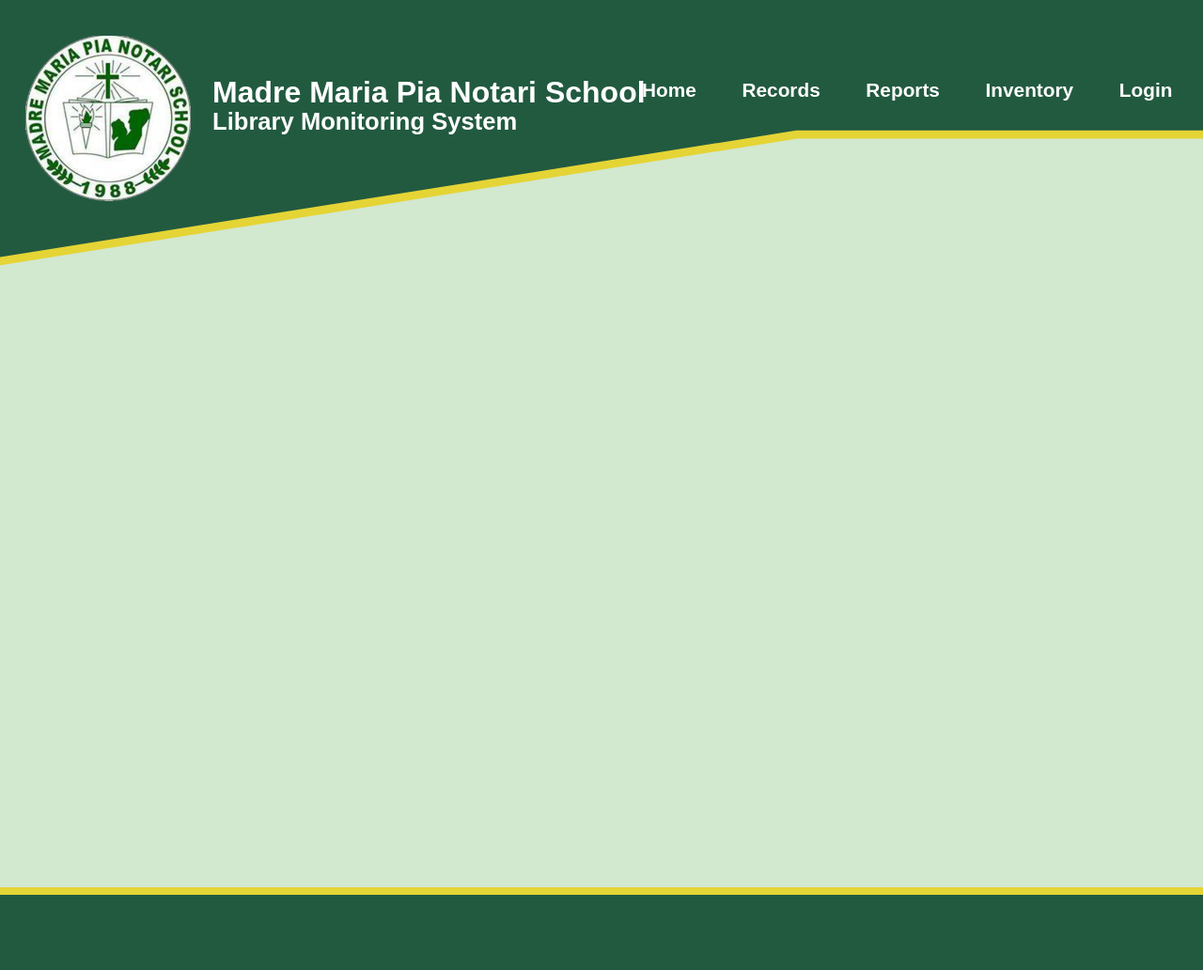
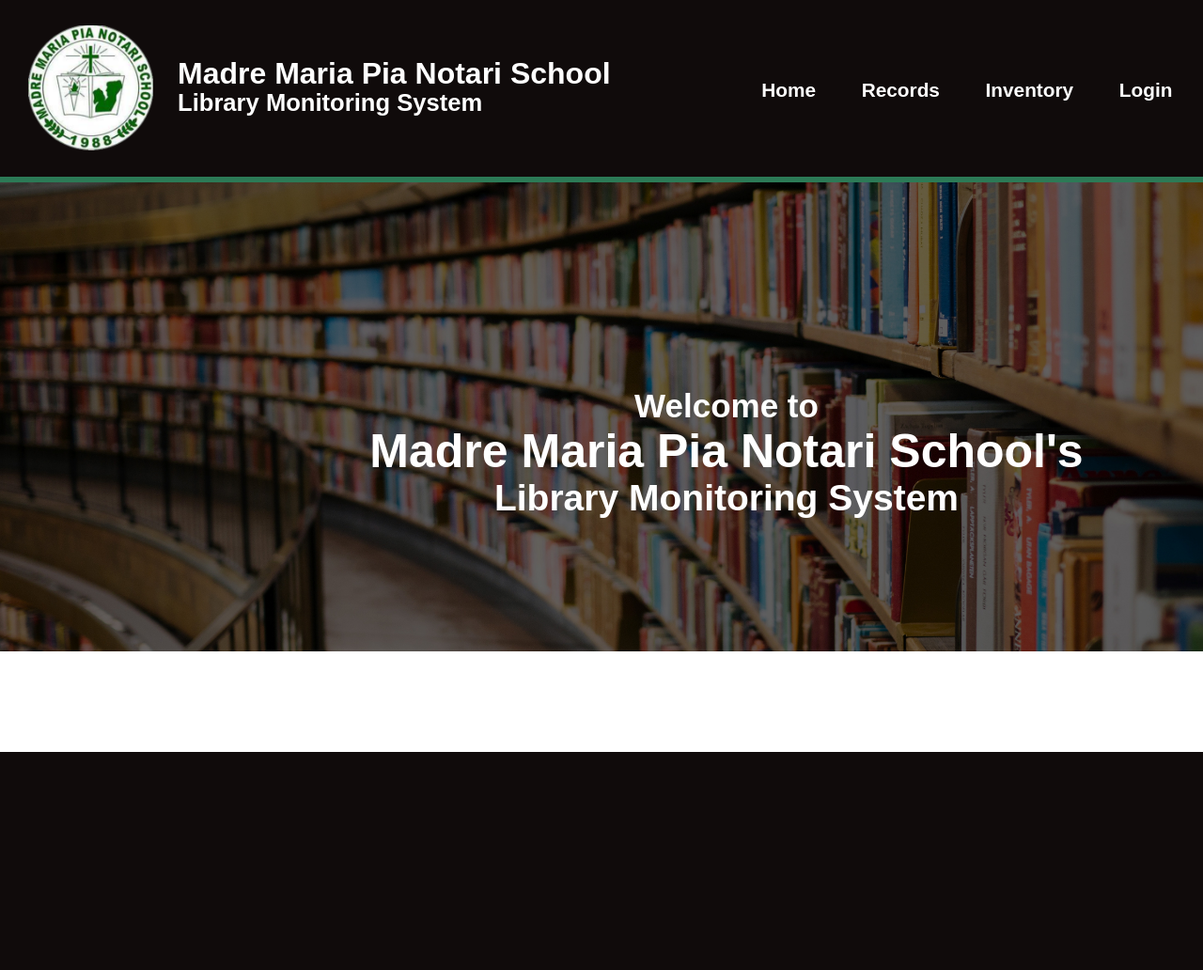
Before and after one commit to HajileTrebla/LibraryInformationMonitoringSystem, a PHP site: page / in a window 1280 px wide. Shown: the whole page at 94% size. After the commit the page ends 800 px from the top, so only its background shows below. Run offline with PHP 8.4, Linux system fonts and the light colour scheme.

Commit message:
Complete Home Page UI Update

```diff
--- /dev/null
+++ b/index.php
@@ -0,0 +1,45 @@
+<!DOCTYPE html>
+<html lang="en">
+<head>
+    <meta charset="UTF-8">
+    <meta name="viewport" content="width=device-width, initial-scale=1.0">
+    <title>Library Monitoring System</title>
+    <link rel="stylesheet" href="/LibraryInformationMonitoringSystem/stylesheets/main.css">
+</head>
+<body>
+    <div class="Header">
+        <div class="headerbg">
+            <div class="Logo"><a href="/LibraryInformationMonitoringSystem/index.php"><img src="/LibraryInformationMonitoringSystem/assets.img/MMPNS-Logo.png" alt=""></a>
+                <div class="Header Text">
+                    <span class="HH1"><h1>Madre Maria Pia Notari School
+                    <span class="HH2"> Library Monitoring System</span></h1></span>
+                </div>
+            </div>
+            <div class="RightOptions">
+                <ul class="Menu">
+                    <li><button class="Button">Login</button></li>
+                    <li><a href="../LibraryInformationMonitoringSystem/inventory.html">Inventory</a></li>
+                    <li><a href="../LibraryInformationMonitoringSystem/records.html">Records</a></li>
+                    <li><a href="../LibraryInformationMonitoringSystem/index.php">Home</a></li>
+                </ul>
+            </div>
+        </div>
+    </div>
+    <div class="Wrapper">
+        <div class="hero">
+            <div class="homeText">
+                <div class="line1">
+                    Welcome to
+                </div>
+                <div class="line2">
+                    Madre Maria Pia Notari School's
+                </div>
+                <div class="line3">
+                    Library Monitoring System
+                </div>
+            </div>
+        </div>
+    </div>
+
+</body>
+</html>
--- a/index.html
+++ b/index2.html
@@ -2,7 +2,7 @@
 <html lang="en">
 <head>
     <meta charset="UTF-8">
-    <meta name="viewport" content="width=device-width, initial-scale=1.0">
+    <meta name="viewport" content="width=device-width, initial-scale=1.0 user-scalable=0">
     <link rel="stylesheet" href="/LibraryInformationMonitoringSystem/stylesheets/main.css">
     <title>Library Monitoring System</title>
 </head>
--- a/stylesheets/main.css
+++ b/stylesheets/main.css
@@ -1,53 +1,53 @@
-body{
-    margin: 0px;
-    padding: 0px;
-    overflow-x: hidden;
-    background-color: #D2E8CF;
-    min-width: 1440px;
-    max-width: 1440px;
-}
+/*body{
+    background-image: url(../assets.img/bg.jpg);
+    background-repeat: no-repeat;
+    max-width: 100%;
+    max-height: 100%;
+    background-size: cover;
+} */
 
-.Header{
-    /*
+.hero{
     width: 100%;
-    height: 15em;
-    position: absolute;
+    padding: 20% 0% 19% 0%;
+    background: url(../assets.img/bg.jpg) no-repeat center;
     left: 0px;
-    top: 0px;
-
-    background: #225A40;
-    border-bottom: 8px solid #E5D435;
-    */
-    background: url(../assets.img/Header.svg);
+    right: 0px;
+    max-width: 120%;
+    max-height: 50%;
     background-size: cover;
     position: absolute;
-    top: 0;
-   /* bottom: 30em;*/
-    background-position: center;
-    background-repeat: no-repeat;
-    height: 20em;
-    width: 100%;
+    margin-top: 11.6em;
 }
-
 
 .Header .Logo{
     float: left;
 }
 
+.headerbg{
+    position: absolute;
+    width: 100%;
+    height: 188px;
+    left: 0px;
+    top: 0px;
+
+    background-color: #100B0B;
+    border-bottom: 7px solid #2C7A56;
+}
+
 .Logo img{
     position: absolute;
-    width: 176px;
-    height: 176px;
-    left: 27px;
-    top: 38px;
+    width: 133px;
+    height: 133px;
+    left: 30px;
+    top: 27px;
 }
+
 .HH1{
     position: absolute;
     width: 531px;
     height: 70px;
-    left: 226px;
-    top: 63px;
-
+    left: 189px;
+    top: 43px;
     font-family: 'Poppins', sans-serif;
     src: url('https://fonts.googleapis.com/css2?family=Poppins:ital,wght@0,200;1,400;1,600&display=swap');
     font-style: normal;
@@ -61,12 +61,66 @@ body{
     font-size: 0.8em;
 }
 
-.Choices li{
+.line1{
+    position: absolute;
+    width: 860px;
+    height: 199px;
+    left: 343px;
+    top: 217px;
+
+    font-family: 'Poppins', sans-serif;
+    font-style: normal;
+    font-weight: 600;
+    font-size: 35px;
+    line-height: 42px;
+    text-align: center;
+    color: #FFFFFF;
+}
+
+.line2{
+    position: absolute;
+    width: 860px;
+    height: 199px;
+    left: 343px;
+    top: 265px;
+
+    font-family: 'Poppins', sans-serif;
+    font-style: normal;
+    font-weight: 600;
+    font-size: 50px;
+    line-height: 42px;
+    text-align: center;
+    color: #FFFFFF;
+}
+
+.line3{
+    position: absolute;
+    width: 860px;
+    height: 179px;
+    left: 343px;
+    top: 315px;
+
+    font-family: 'Poppins', sans-serif;
+    font-style: normal;
+    font-weight: 600;
+    font-size: 39px;
+    line-height: 42px;
+    text-align: center;
+    color: #FFFFFF;
+}
+
+.Menu li a:hover{
+    background-color: darkolivegreen;
+    border-radius: 0.5em;
+
+}
+
+.RightOptions li{
     list-style-type: none;
     float: right;
 }
 
-.Choices li a{
+.RightOptions li a{
     font-weight: bolder;
     display: block;
     font-family: 'Poppins', sans-serif;
@@ -79,21 +133,23 @@ body{
     text-decoration: none;
 }
 
-.Footer{
-    position: absolute;
-    background-position: center;
-    width: 100%;
-    height: 80px;
-    left: 0px;
-    bottom:0;
-    top: 944px;
-
-    background: #225A40;
-    border-top: 8px solid #E5D435;
+.Menu .Button{
+    font-weight: bolder;
+    display: block;
+    font-family: 'Poppins', sans-serif;
+    font-size: 1.3em;
+    margin-top: 2.5em;
+    margin-right: 0.8em;
+    background-color: #100B0B;
+    border: none;
+    color: white;
+    padding: 16px;
+    text-align: center;
+    text-decoration: none;
+    font-size: 1.3em;
 }
 
-
-.Choices li a:hover{
-    background-color: darkolivegreen;
-    border-radius: 0.5em;
+.Menu .Button:hover{
+   background-color: darkolivegreen;
+   border-radius: 0.5em;
 }
```
Also changed, not shown: stylesheets/main2.css (added, +99 -0 lines), assets.img/bg.jpg (added).
